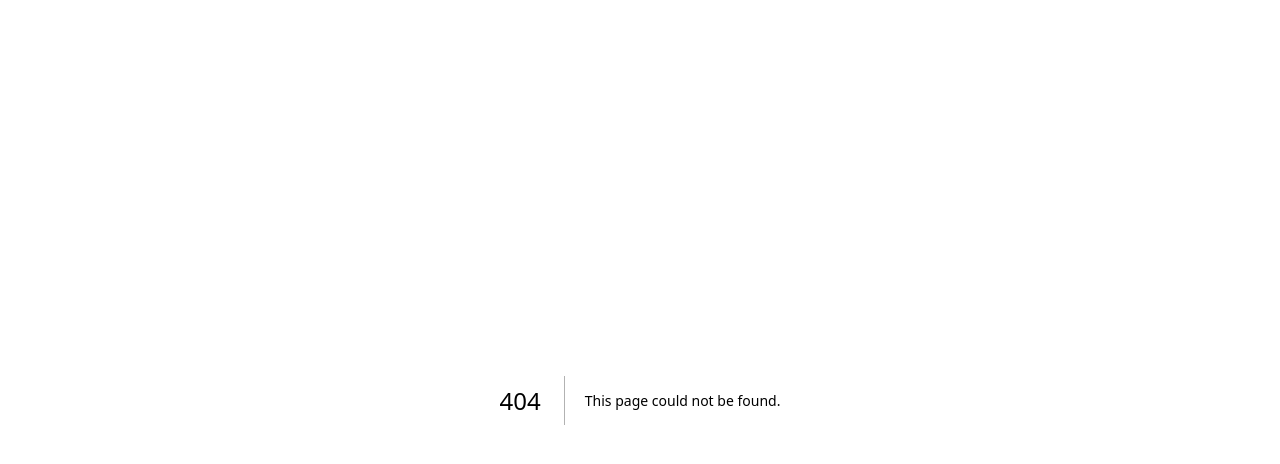
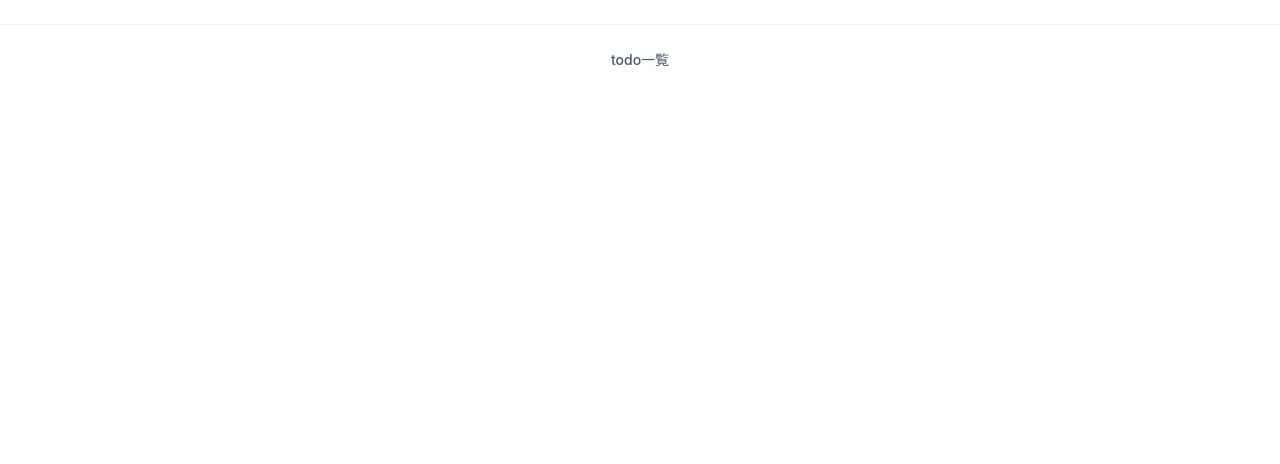
Before and after one commit to tak-okmt/todo_app_next, a Next.js app: page /todos in a window 1280 px wide. Before the commit this address had no page. Shown: the top 464 px of the page. Built offline with nearby package versions, Linux system fonts and the light colour scheme.

Commit message:
Todo一覧ページ作成

```diff
--- /dev/null
+++ b/src/pages/todos.tsx
@@ -0,0 +1,44 @@
+import React, { useState } from "react"
+import { Table, TableCaption, TableContainer, Tbody, Td, Th, Thead, Tr } from "@chakra-ui/react"
+
+type Todo = {
+  id: number;
+  title: string;
+  detail: string;
+  status: "notStartYet" | "inProgress" | "completed";
+}
+
+const Todos = () => {
+  const [todo, setTodo] = useState<Todo | {}>({})
+  const [todos, setTodos] = useState<Todo[]>([])
+
+  return (
+    <>
+      <TableContainer>
+        <Table>
+          <TableCaption>todo一覧</TableCaption>
+          <Thead>
+            <Tr>
+              <Th></Th>
+              <Th></Th>
+              <Th></Th>
+            </Tr>
+          </Thead>
+          <Tbody>
+            {todos.map((todo) => {
+              return (
+                <Tr key={todo.id}>
+                  <Td>{todo.title}</Td>
+                  <Td>{todo.detail}</Td>
+                  <Td>{todo.status}</Td>
+                </Tr>
+              )
+            })}
+          </Tbody>
+        </Table>
+      </TableContainer>
+    </>
+  )
+}
+
+export default Todos
```
